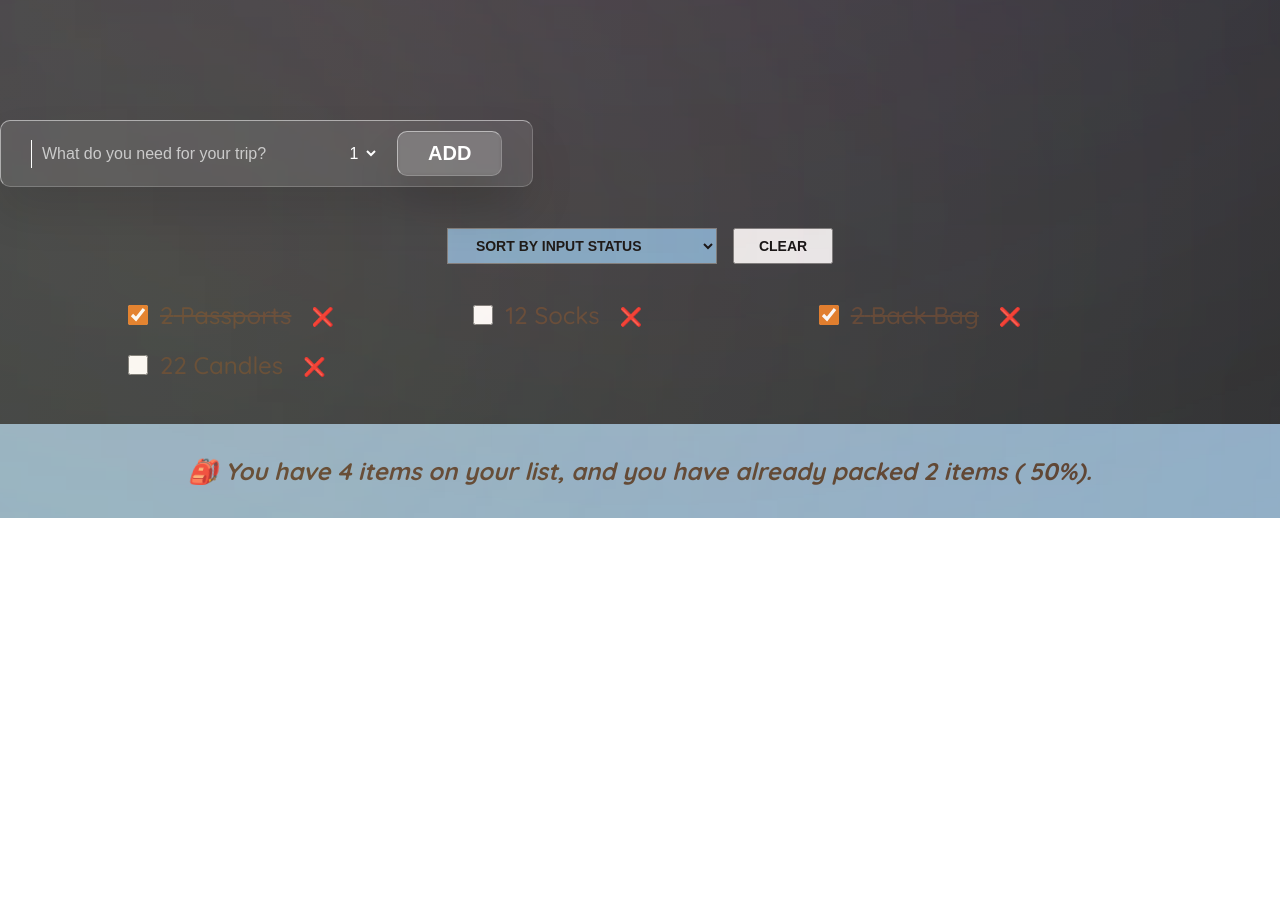
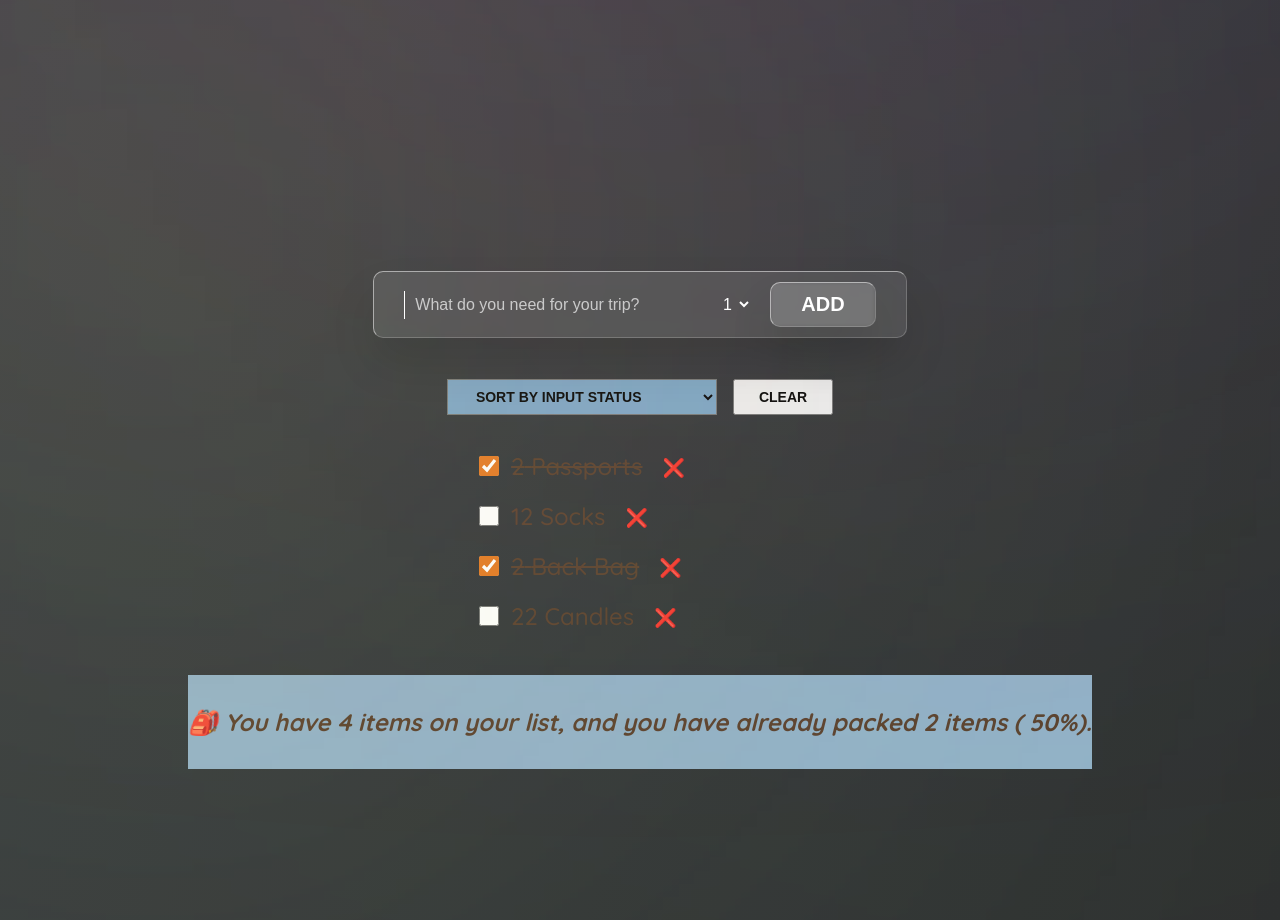
Before and after one commit to sgc93/enGO, a React (Create React App) app: page / in a window 1280 px wide. Shown: the part 680-1600 px from the top of the page. Before the commit the page ends 1198 px from the top, so only its background shows below. Built offline with nearby package versions, Linux system fonts and the light colour scheme; the HTML template or start-up script is replaced by a standard one.

Commit message:
update UI layout

```diff
--- a/src/App.js
+++ b/src/App.js
@@ -51,6 +51,7 @@ function App() {
 		<div className="app">
 			<Color />
 			<Header />
+			<div className="packing__box" id="Packing">
 				<Form onAddItem={addNewItem} />
 				<PackingList
 					items={items}
@@ -60,6 +61,7 @@ function App() {
 				/>
 				<Stats items={items} />
 			</div>
+		</div>
 	);
 }
 
```
Lines whose indentation alone changed are shown as unchanged.
